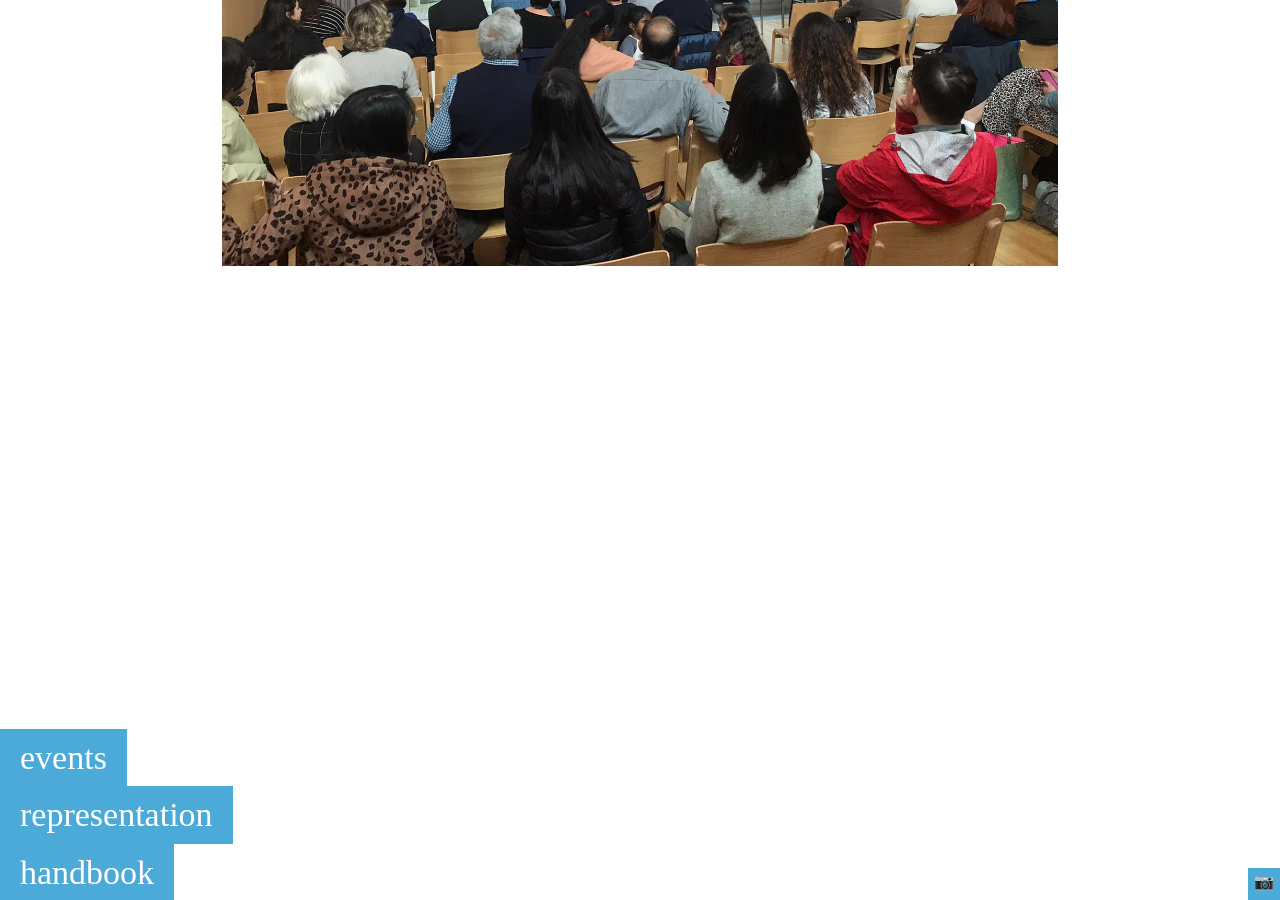
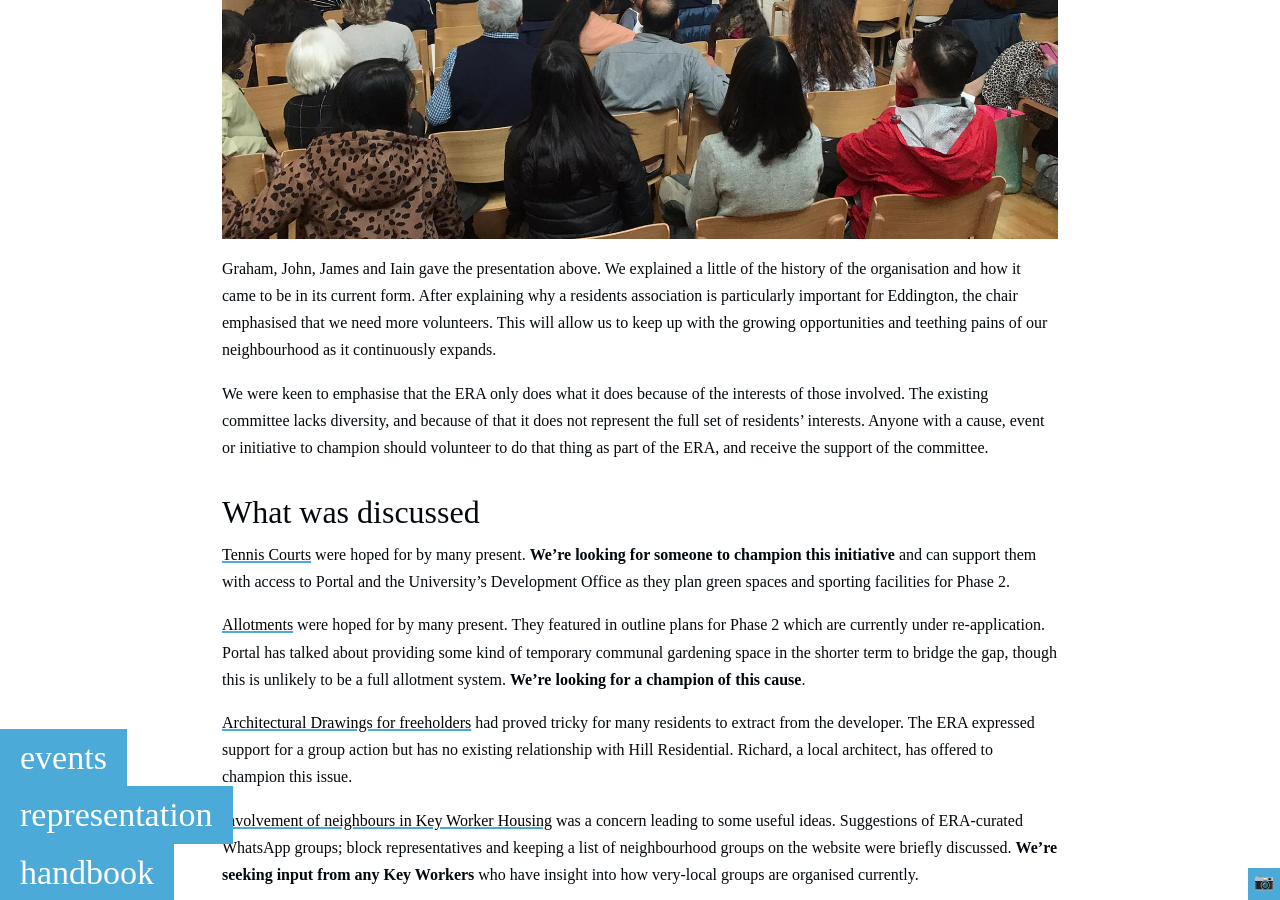
Before and after one commit to pieterdesnerck/website, a Jekyll site: the page built from docs/agm-summary.md, in a window 1280 px wide and 900 px high, scrolled down 1036 px. Built offline with Jekyll 4.4.1, drawn with Linux system fonts in a browser that asks for light colours; some web fonts are replaced; some of the changed text lies outside the part shown.

Commit message:
add detail to AGM summary page and AGM minutes history

```diff
--- a/docs/agm-summary.md
+++ b/docs/agm-summary.md
@@ -14,6 +14,31 @@ This page will shortly be populated with details of what we talked about and wha
 
 ![Picture of the 2024 AGM in full swing](/images/agm2024.jpg)
 
+Graham, John, James and Iain gave the presentation above. We explained a little of the history of the organisation and how it came to be in its current form. After explaining why a residents association is particularly important for Eddington, the chair emphasised that we need more volunteers. This will allow us to keep up with the growing opportunities and teething pains of our neighbourhood as it continuously expands.
+
+We were keen to emphasise that the ERA only does what it does because of the interests of those involved. The existing committee lacks diversity, and because of that it does not represent the full set of residents' interests. Anyone with a cause, event or initiative to champion should volunteer to do that thing as part of the ERA, and receive the support of the committee.
+
+## What was discussed
+
+[Tennis Courts](#tennis-courts){:name='tennis-courts'} were hoped for by many present. **We're looking for someone to champion this initiative** and can support them with access to Portal and the University's Development Office as they plan green spaces and sporting facilities for Phase 2.
+
+[Allotments](#allotments){:name='allotments'} were hoped for by many present. They featured in outline plans for Phase 2 which are currently under re-application. Portal has talked about providing some kind of temporary communal gardening space in the shorter term to bridge the gap, though this is unlikely to be a full allotment system. **We're looking for a champion of this cause**.
+
+[Architectural Drawings for freeholders](#drawings){:name='drawings'} had proved tricky for many residents to extract from the developer. The ERA expressed support for a group action but has no existing relationship with Hill Residential. Richard, a local architect, has offered to champion this issue.
+
+[Involvement of neighbours in Key Worker Housing](#key-workers){:name='key-workers'} was a concern leading to some useful ideas. Suggestions of ERA-curated WhatsApp groups; block representatives and keeping a list of neighbourhood groups on the website were briefly discussed. **We're seeking input from any Key Workers** who have insight into how very-local groups are organised currently.
+
+A number of other queries and ideas were raised, which you can find in [the full minutes](/meetings/minutes/agm/2024-04-11.pdf).
+
+## Who was elected
+
+The seven committee members stood for re-election without competition and duly re-elected. Everyone is welcome to stand for election, but you don't have to wait till next year to get involved. Becoming a champion of a local cause or volunteering to help at an event is a great first step. And after getting some experience you might consider joining the committee in future.
+
+{% include committee_images.html filter="current" %}
+
+## What's next
+
+A number of volunteers stepped up to support initiatives raised; to support future events; and to help run the ERA. We're grateful to all who want to do more - interested parties are invited to our next committee meeting. It's in mid-May - [let us know](contact-us) if you would like to come along.
 
 <style>
 
```
Also changed, not shown: other parts of docs/agm-summary.md (+1 -1 lines), docs/_meetings/agm.md (added, +15 -0 lines), 4 other files.
